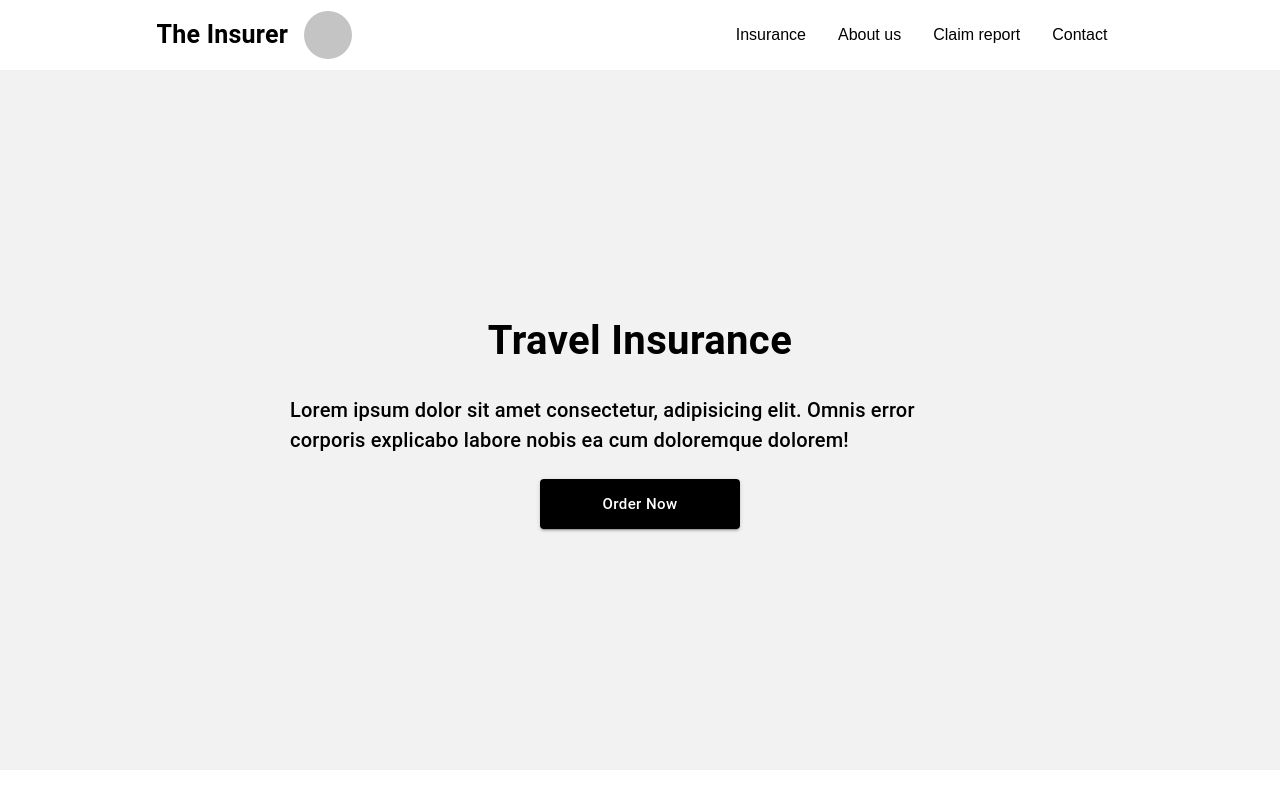
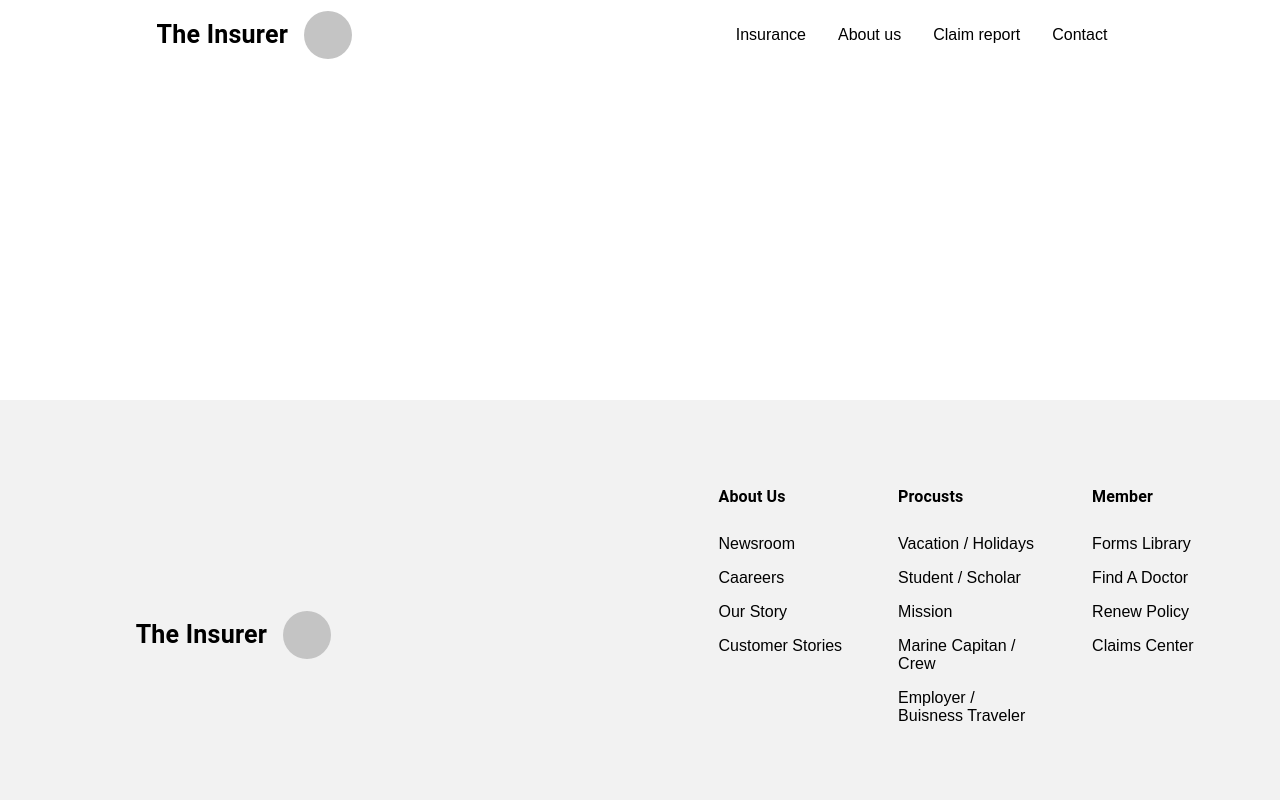
Before and after one commit to KonradSosna/AccessibilityTask, a React (Create React App) app: page / in a window 1280 px wide. Shown: the top 800 px of the page. Built offline with nearby package versions, Linux system fonts and the light colour scheme.

Commit message:
fix navbar

```diff
--- a/src/App.tsx
+++ b/src/App.tsx
@@ -17,7 +17,7 @@ function App() {
 			{!isMobile ? <Navbar /> : <NavbarMobile />}
 
 			<Routes>
-				<Route path="/" element={<LandingPage isMobile={isMobile} />} />
+				<Route path="insurance" element={<LandingPage isMobile={isMobile} />} />
 				<Route path="about-us" element={<AboutUs />} />
 				<Route
 					path="claim-report"
```
